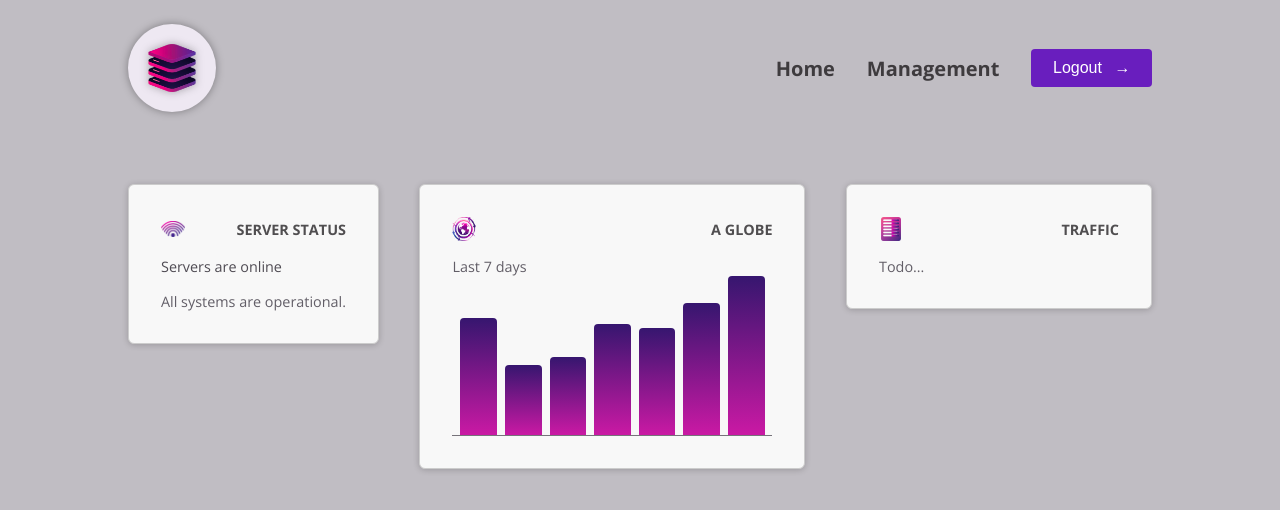
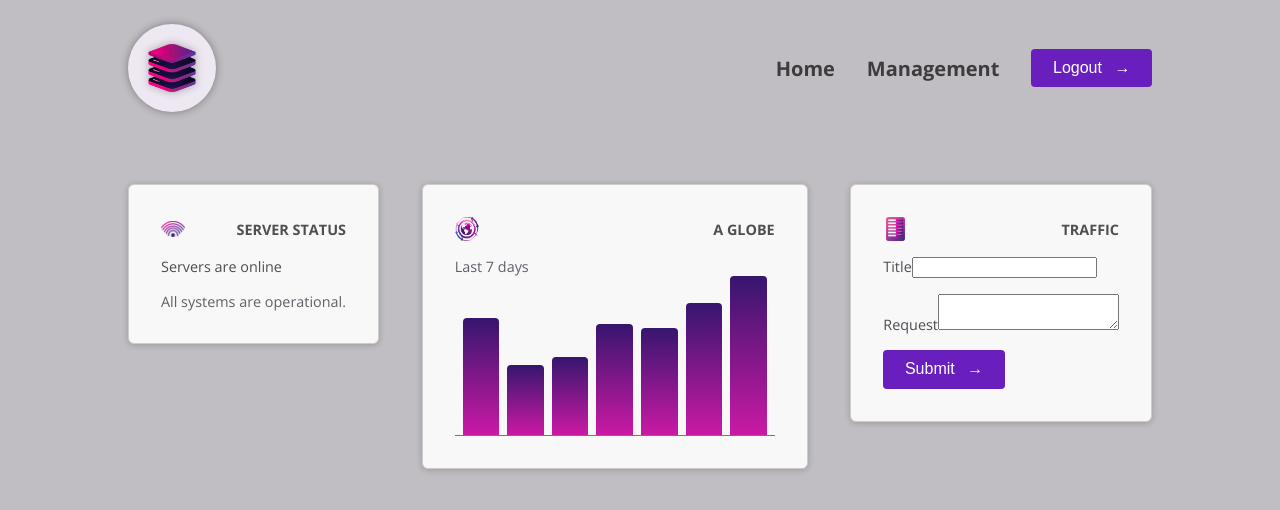
Before and after one commit to pritom169/first-angular-app, an Angular app in the folder 3-cmp-deep-dive/: page / in a window 1280 px wide. Shown: the top 510 px of the page. Built offline with nearby package versions, Linux system fonts and the light colour scheme.

Commit message:
[ADDITION] Adding forms to components
1. Components like new-ticket and ticket has been created.
2. Text inputs and button has been added to new-ticket component.
3. In the end, the new-ticket component has been incorporated into tickets component.

```diff
--- /dev/null
+++ b/3-cmp-deep-dive/src/app/dashboard/tickets/new-ticket/new-ticket.component.css
@@ -0,0 +1,3 @@
+#new-ticket {
+  width: 15rem;
+}
--- /dev/null
+++ b/3-cmp-deep-dive/src/app/dashboard/tickets/new-ticket/new-ticket.component.html
@@ -0,0 +1,18 @@
+<form>
+  <p>
+    <label>Title</label>
+    <input name="title" id="title" />
+  </p>
+
+  <p>
+    <label>Request</label>
+    <textarea name="title" id="request"></textarea>
+  </p>
+
+  <p>
+    <button>
+      <span> Submit </span>
+      <span class="icon"> → </span>
+    </button>
+  </p>
+</form>
--- /dev/null
+++ b/3-cmp-deep-dive/src/app/dashboard/tickets/ticket/ticket.component.html
@@ -0,0 +1 @@
+<p>ticket works!</p>
--- a/3-cmp-deep-dive/src/app/dashboard/tickets/tickets.component.css
+++ b/3-cmp-deep-dive/src/app/dashboard/tickets/tickets.component.css
@@ -0,0 +1,33 @@
+#tickets {
+  display: flex;
+  flex-direction: column;
+  gap: 1.5rem;
+}
+
+#tickets ul {
+  list-style: none;
+  margin: 0;
+  padding: 0;
+  width: 15rem;
+}
+
+#tickets li {
+  margin: 0.5rem 0;
+}
+
+#tickets p {
+  margin: 0;
+  color: #4f4b53;
+}
+
+#tickets h2 {
+  margin: 0;
+  font-size: 1.1rem;
+  color: #38343c;
+}
+
+@media (min-width: 768px) {
+  #tickets {
+    flex-direction: row;
+  }
+}
--- a/3-cmp-deep-dive/src/app/dashboard/tickets/tickets.component.html
+++ b/3-cmp-deep-dive/src/app/dashboard/tickets/tickets.component.html
@@ -1,5 +1,3 @@
-<article>
-  <div id="status">
-    <p>Todo...</p>
-  </div>
-</article>
+<div id="new-ticket">
+  <app-new-ticket />
+</div>
--- a/3-cmp-deep-dive/src/app/dashboard/tickets/tickets.component.ts
+++ b/3-cmp-deep-dive/src/app/dashboard/tickets/tickets.component.ts
@@ -1,9 +1,10 @@
 import { Component } from '@angular/core';
+import { NewTicketComponent } from "./new-ticket/new-ticket.component";
 
 @Component({
   selector: 'app-tickets',
   standalone: true,
-  imports: [],
+  imports: [NewTicketComponent],
   templateUrl: './tickets.component.html',
   styleUrl: './tickets.component.css'
 })
```
Also changed, not shown: 3-cmp-deep-dive/src/app/dashboard/tickets/new-ticket/new-ticket.component.ts (added, +12 -0 lines), 3-cmp-deep-dive/src/app/dashboard/tickets/ticket/ticket.component.ts (added, +12 -0 lines), 3-cmp-deep-dive/src/app/dashboard/tickets/ticket/ticket.component.css (added).
